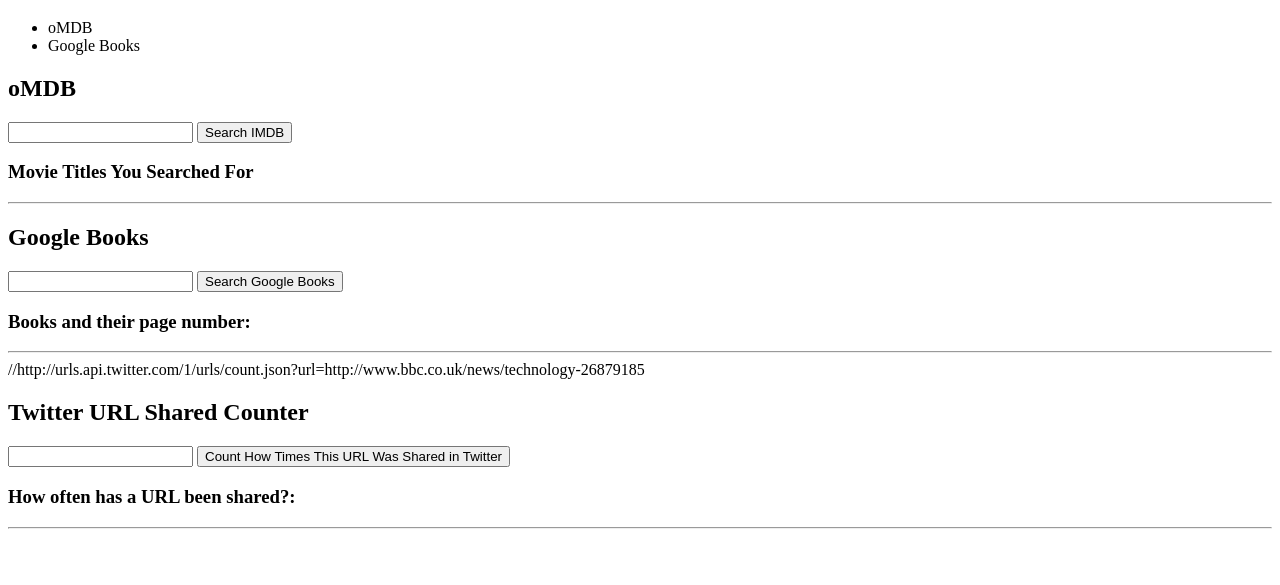
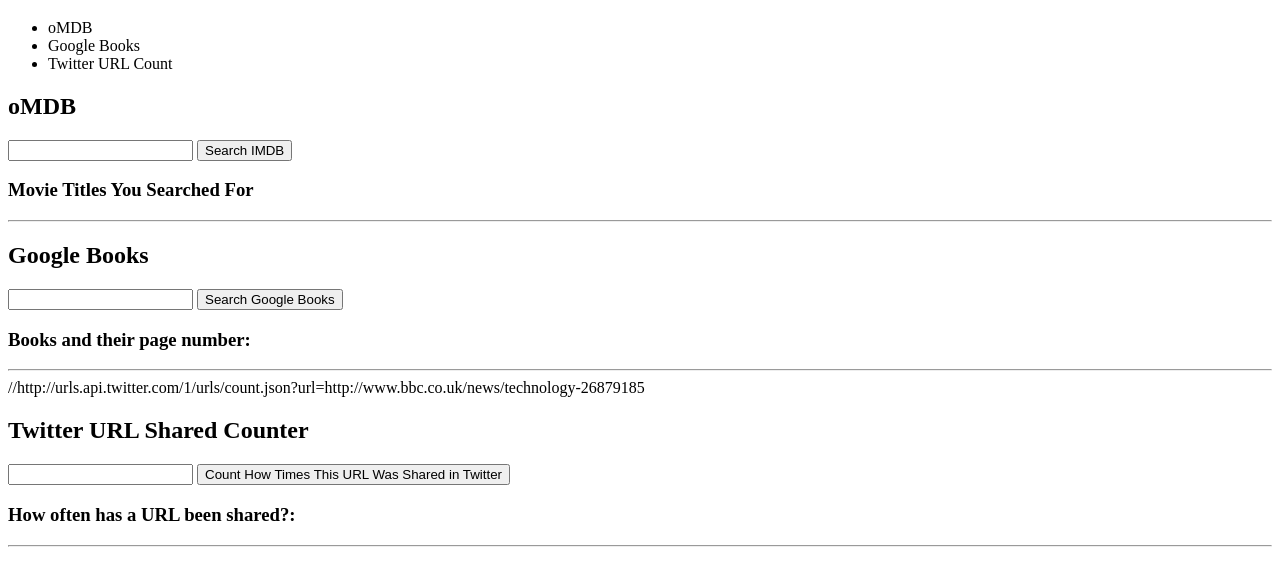
Before and after one commit to kbaeten/front-end-api-examples, a plain HTML site: page index.html in a window 1280 px wide. Shown: the part 61-646 px from the top of the page. Drawn offline with nearby package versions, Linux system fonts and the light colour scheme.

Commit message:
update index

```diff
--- a/index.html
+++ b/index.html
@@ -15,6 +15,7 @@
   <ul>
     <li>oMDB</li>
     <li>Google Books</li>
+    <li>Twitter URL Count</li>
   </ul>
 
 
```
